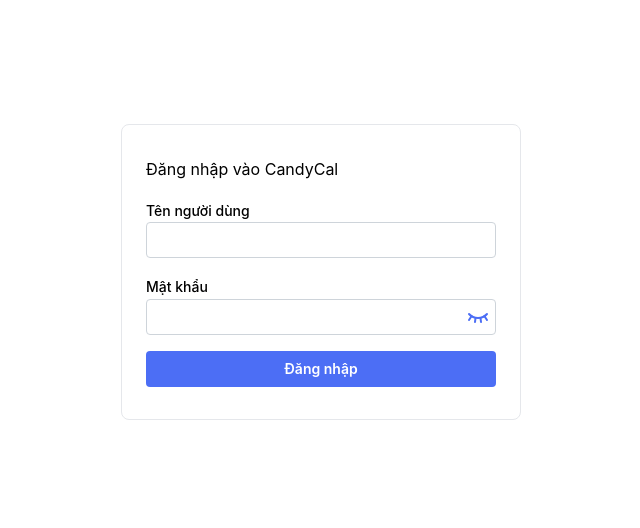
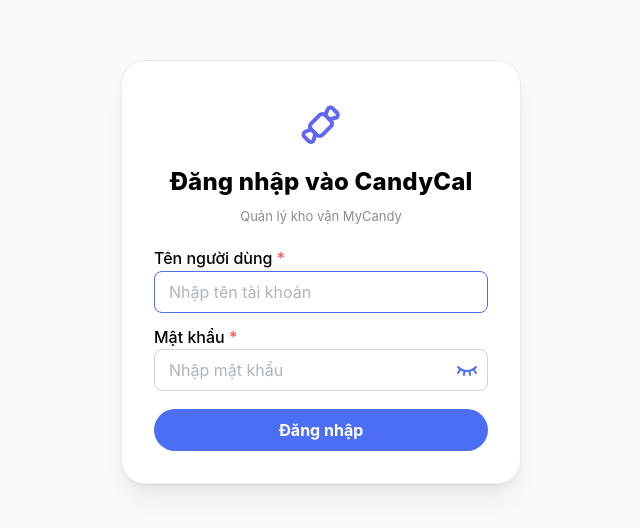
Before and after one commit to dncmaduro/candy-cal-fe, a React (Vite) app: page / in a window 1280 px wide. Shown: the part 128-656 px from the top of the page, without its empty margins (319-959 px from the left). Built offline with nearby package versions, Linux system fonts and the light colour scheme.

Commit message:
fix: login ui (#26)

```diff
--- a/src/components/layouts/AppLayout.tsx
+++ b/src/components/layouts/AppLayout.tsx
@@ -136,7 +136,7 @@
               >
                 {import.meta.env.VITE_ENV === "development"
                   ? "DEVELOPMENT"
-                  : "v2.2.0"}
+                  : "v2.2.1"}
               </Badge>
             </Group>
             <UserMenu />
--- a/src/routes/index.tsx
+++ b/src/routes/index.tsx
@@ -1,13 +1,15 @@
 import {
   ActionIcon,
   AppShell,
-  Box,
   Button,
   Stack,
   Text,
-  TextInput
+  TextInput,
+  PasswordInput,
+  Paper,
+  Center
 } from "@mantine/core"
-import { IconEye, IconEyeClosed } from "@tabler/icons-react"
+import { IconEye, IconEyeClosed, IconCandy } from "@tabler/icons-react"
 import { createFileRoute, useNavigate } from "@tanstack/react-router"
 import { useEffect, useState } from "react"
 import { Helmet } from "react-helmet-async"
@@ -28,7 +30,11 @@
 }
 
 function RouteComponent() {
-  const { handleSubmit, control } = useForm<LoginType>({
+  const {
+    handleSubmit,
+    control,
+    formState: { errors }
+  } = useForm<LoginType>({
     defaultValues: {}
   })
 
@@ -72,53 +78,104 @@
         <title>MyCandy x Chíp</title>
       </Helmet>
       <AppShell>
-        <AppShell.Main h={"100vh"} w={"100vw"}>
-          <Box h="100%" className="relative flex items-center justify-center">
-            <Box mx="auto" my="auto">
-              <Box
+        <AppShell.Main h={"100vh"} w={"100vw"} bg="gray.0">
+          <Center h="100%">
+            <Paper
+              withBorder
+              shadow="md"
+              p={32}
+              pt={40}
               w={400}
-                py={32}
-                px={24}
-                className="rounded-lg border border-gray-200"
+              radius={24}
+              style={{
+                background: "rgba(255,255,255,0.99)",
+                border: "1.5px solid #ececec",
+                minWidth: 330,
+                position: "relative"
+              }}
             >
-                <form onSubmit={handleSubmit(onSubmit)}>
-                  <Stack>
-                    <Text>Đăng nhập vào CandyCal</Text>
+              <Stack align="center" mb={18} gap={6}>
+                {/* Có logo thì để dưới đây */}
+                <IconCandy size={48} color="#6366f1" />
+                <Text
+                  fw={800}
+                  fz={24}
+                  ta="center"
+                  mt={8}
+                  style={{ letterSpacing: 0.2 }}
+                >
+                  Đăng nhập vào CandyCal
+                </Text>
+                <Text c="dimmed" fz={13} ta="center" mb={2}>
+                  Quản lý kho vận MyCandy
+                </Text>
+              </Stack>
+              <form onSubmit={handleSubmit(onSubmit)} autoComplete="off">
+                <Stack gap={12}>
                   <Controller
                     control={control}
                     name="username"
+                    rules={{ required: "Tên người dùng không được bỏ trống" }}
                     render={({ field }) => (
-                        <TextInput {...field} label="Tên người dùng" />
+                      <TextInput
+                        {...field}
+                        label="Tên người dùng"
+                        placeholder="Nhập tên tài khoản"
+                        error={errors.username?.message}
+                        size="md"
+                        autoFocus
+                        radius="md"
+                        required
+                        spellCheck={false}
+                      />
                     )}
                   />
                   <Controller
                     control={control}
                     name="password"
+                    rules={{ required: "Mật khẩu không được bỏ trống" }}
                     render={({ field }) => (
-                        <TextInput
+                      <PasswordInput
                         {...field}
                         label="Mật khẩu"
-                          type={showPw ? "text" : "password"}
+                        placeholder="Nhập mật khẩu"
+                        error={errors.password?.message}
+                        size="md"
+                        radius="md"
+                        required
                         rightSection={
                           <ActionIcon
                             size={"md"}
                             variant="subtle"
+                            tabIndex={-1}
                             onClick={() => setShowPw((prev) => !prev)}
                           >
                             {showPw ? <IconEye /> : <IconEyeClosed />}
                           </ActionIcon>
                         }
+                        type={showPw ? "text" : "password"}
+                        onKeyDown={(e) => {
+                          if (e.key === "Enter") handleSubmit(onSubmit)()
+                        }}
                       />
                     )}
                   />
-                    <Button type="submit" loading={isLogging}>
+                  <Button
+                    type="submit"
+                    loading={isLogging}
+                    fullWidth
+                    size="md"
+                    radius="xl"
+                    fw={700}
+                    mt={6}
+                    disabled={isLogging}
+                  >
                     Đăng nhập
                   </Button>
                 </Stack>
               </form>
-              </Box>
-            </Box>
-          </Box>
+            </Paper>
+          </Center>
         </AppShell.Main>
       </AppShell>
     </>
```
Lines whose indentation alone changed are shown as unchanged.
